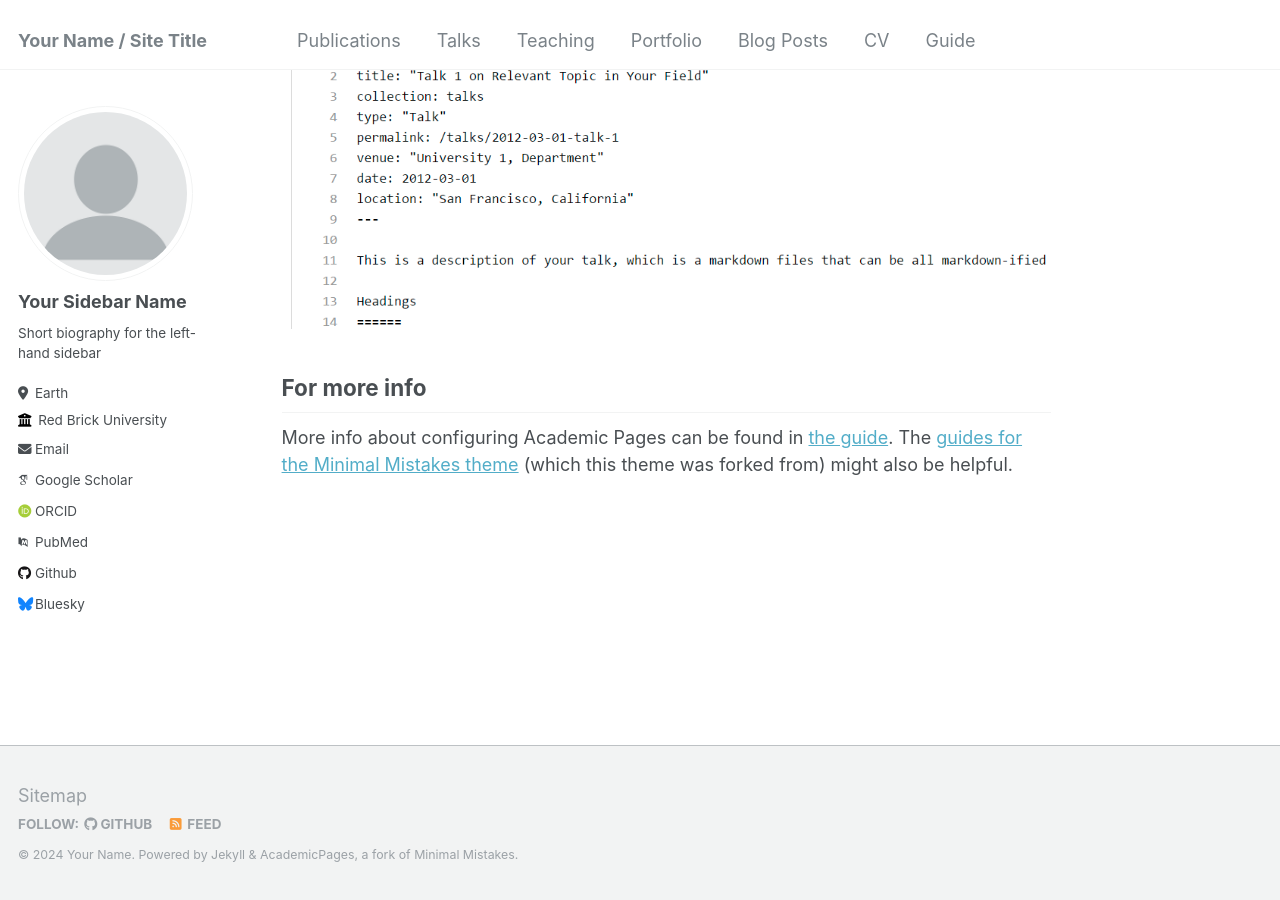
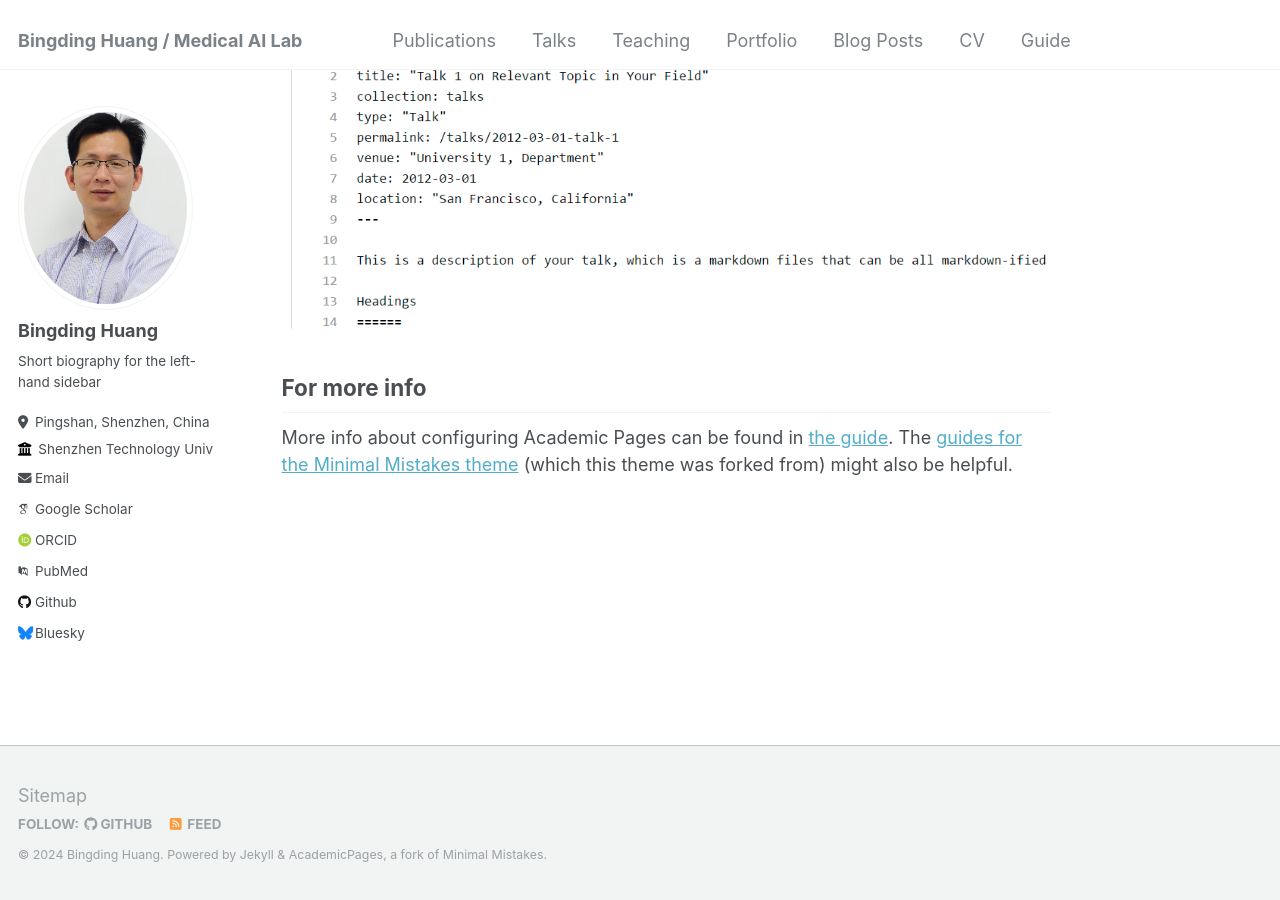
Before and after one commit to bingding/bingding.github.io, a Jekyll site: the page built from _pages/about.md, in a window 1280 px wide and 900 px high, scrolled down 2660 px. Built offline with Jekyll 4.4.1, drawn with Linux system fonts in a browser that asks for light colours; some web fonts are replaced.

Commit message:
first change

```diff
--- a/_config.yml
+++ b/_config.yml
@@ -8,27 +8,27 @@
 
 # Basic Site Settings
 locale                   : "en-US"
-title                    : "Your Name / Site Title"
+title                    : "Bingding Huang / Medical AI Lab"
 title_separator          : "-"
-name                     : &name "Your Name"
-description              : &description "personal description"
-url                      : https://academicpages.github.io # the base hostname & protocol for your site e.g. "https://mmistakes.github.io"
+name                     : &name "Bingding Huang"
+description              : &description "Medical AI Lab"
+url                      : https://bingding.github.io # the base hostname & protocol for your site e.g. "https://mmistakes.github.io"
 baseurl                  : "" # the subpath of your site, e.g. "/blog"
-repository               : "academicpages/academicpages.github.io"
+repository               : "bingding/bingding.github.io"
 
 # Site Author - The following control what appear as part of the author content on the side bar.
 #               If a field is blank the icon and link will not appear, otherwise it will be shown.
 #               Additional customization can be done by editing /_includes/author-profile.html
 author:
   # Biographic information
-  avatar           : "profile.png"
-  name             : "Your Sidebar Name"
+  avatar           : "bingding.jpeg"
+  name             : "Bingding Huang"
   pronouns         : # example: "she/her"
   bio              : "Short biography for the left-hand sidebar"
-  location         : "Earth"
-  employer         : "Red Brick University"
+  location         : "Pingshan, Shenzhen, China"
+  employer         : "Shenzhen Technology University"
   uri              : # URL
-  email            : "none@example.org"
+  email            : "huangbingding@sztu.edu.cn"
 
   # Academic websites
   arxiv            : # URL - Update with the correct link to your profile
```
Also changed, not shown: images/bingding.jpeg (added).
